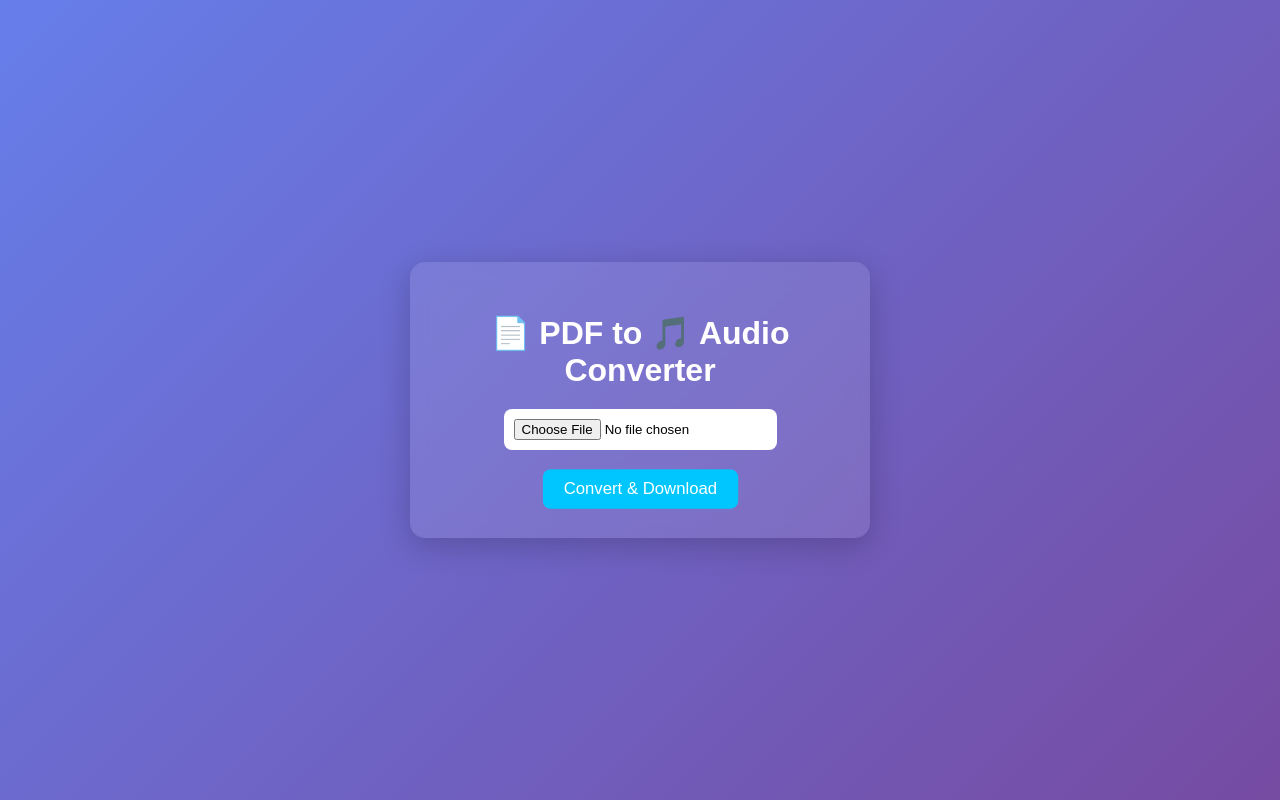
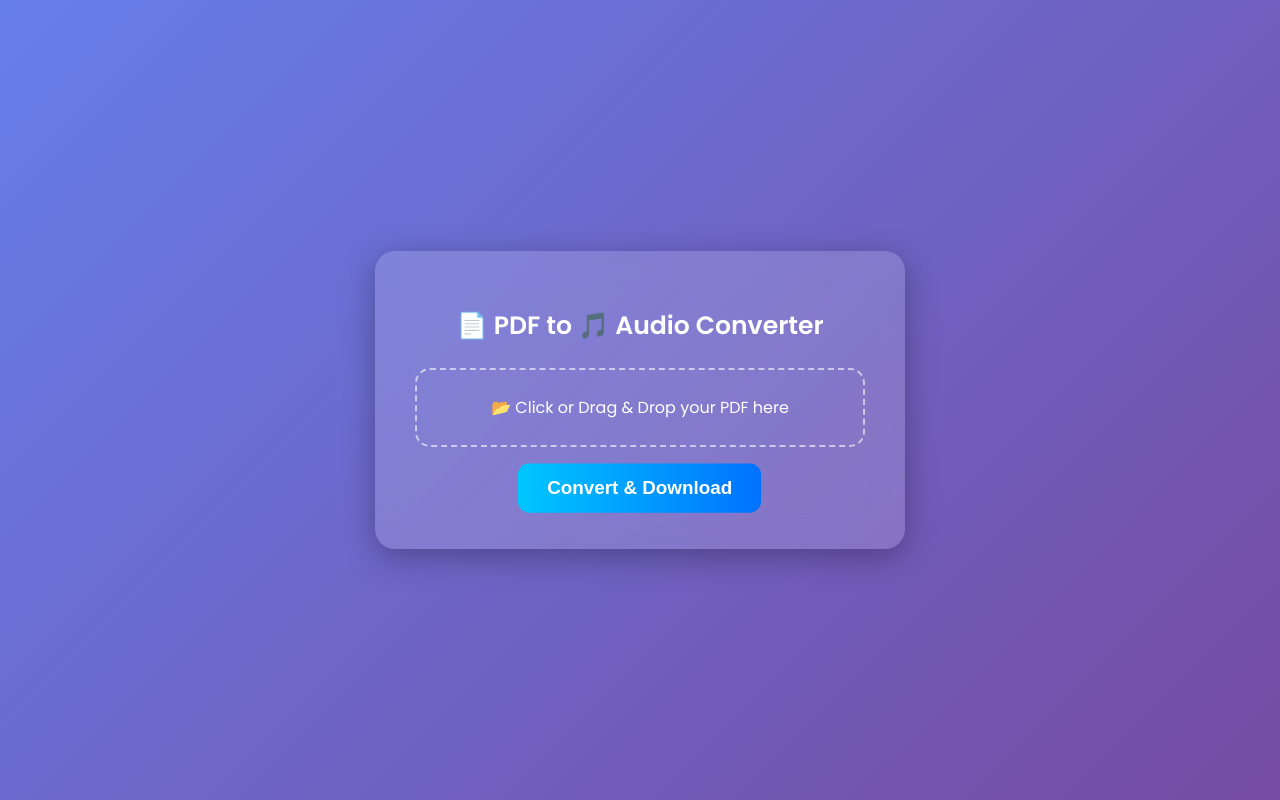
Before and after one commit to Suryanagireddy1/pdf_to_audio_converter, a Flask app: page / in a window 1280 px wide. Run offline with Flask 3, Linux system fonts and the light colour scheme.

Commit message:
small change of css and html

```diff
--- a/pdftoaudio/static/style.css
+++ b/pdftoaudio/static/style.css
@@ -1,5 +1,5 @@
 body {
-    font-family: Arial, sans-serif;
+    font-family: 'Poppins', sans-serif;
     background: linear-gradient(135deg, #667eea, #764ba2);
     color: white;
     text-align: center;
@@ -11,45 +11,130 @@ body {
 }
 
 .container {
-    background: rgba(255,255,255,0.1);
-    padding: 30px;
-    border-radius: 15px;
-    backdrop-filter: blur(10px);
-    box-shadow: 0 8px 32px rgba(0,0,0,0.2);
-    max-width: 400px;
+    background: rgba(255,255,255,0.15);
+    padding: 40px;
+    border-radius: 20px;
+    backdrop-filter: blur(15px);
+    box-shadow: 0 8px 32px rgba(0,0,0,0.3);
+    max-width: 450px;
+    width: 100%;
 }
 
 h1 {
-    margin-bottom: 20px;
+    font-weight: 600;
+    margin-bottom: 25px;
+    font-size: 24px;
 }
 
 .upload-box {
-    margin: 20px 0;
+    padding: 25px;
+    border: 2px dashed rgba(255, 255, 255, 0.6);
+    border-radius: 15px;
+    cursor: pointer;
+    transition: all 0.3s ease-in-out;
 }
 
-input[type="file"] {
-    padding: 10px;
-    background: white;
-    border-radius: 8px;
-    border: none;
-    color: black;
+.upload-box:hover {
+    background: rgba(255,255,255,0.2);
+    transform: scale(1.05);
+}
+
+.upload-label {
+    font-size: 16px;
+    display: block;
+    color: white;
+}
+
+.drag-over {
+    background: rgba(0, 255, 255, 0.2);
+    border-color: cyan;
 }
 
 .btn {
-    padding: 10px 20px;
+    margin-top: 20px;
+    padding: 12px 25px;
     border: none;
-    background: #00c6ff;
+    background: linear-gradient(90deg, #00c6ff, #0072ff);
     color: white;
     font-size: 16px;
-    border-radius: 8px;
+    font-weight: 600;
+    border-radius: 10px;
     cursor: pointer;
-    transition: background 0.3s;
+    transition: all 0.4s ease-in-out;
 }
 
 .btn:hover {
-    background: #0072ff;
+    transform: scale(1.1);
+    background: linear-gradient(90deg, #ff7eb3, #ff758c);
 }
 
 .error {
     color: yellow;
+    margin-bottom: 15px;
+    font-weight: bold;
 }
+.success {
+    color: lightgreen;
+    margin-bottom: 15px;
+    font-weight: bold;
+}
+.success a {
+    color: lightblue;
+    text-decoration: underline;
+}
+.error a {
+    color: orange;
+    text-decoration: underline;
+}
+a {
+    color: white;
+    text-decoration: none;
+}
+a:hover {
+    text-decoration: underline;
+}
+a:visited {
+    color: lightgray;
+}
+
+input[type="file"] {
+    display: none;
+}
+.upload-box .file-name {
+    font-size: 14px;
+    color: #ccc;
+    margin-top: 10px;
+}
+.upload-box .file-name::before {
+    content: "Selected file: ";
+    font-weight: bold;
+}
+.upload-box .file-name.hidden {
+    display: none;
+}
+.upload-box .file-name.visible {
+    display: block;
+}
+.upload-box .file-name.error {
+    color: red;
+}
+.upload-box .file-name.success {
+    color: lightgreen;
+}
+
+@media (max-width: 600px) {
+    body {
+        padding: 20px;
+    }
+    .container {
+        width: 100%;
+        padding: 20px;
+    }
+    h1 {
+        font-size: 20px;
+    }
+    .btn {
+        width: 100%;
+        padding: 15px;
+    }
+}
--- a/pdftoaudio/templates/index.html
+++ b/pdftoaudio/templates/index.html
@@ -2,39 +2,64 @@
 <html lang="en">
 <head>
     <meta charset="UTF-8">
+
+    <!-- Google Search Console Verification -->
     <meta name="google-site-verification" content="GczXDgE04za6Ur-WcnDDVPGxDcJ9gSUD-Kg89RbjjpM" />
+
+    <!-- Responsive Design -->
     <meta name="viewport" content="width=device-width, initial-scale=1.0">
 
+    <!-- Title & SEO -->
     <title>PDF to Audio Converter | Free Online Tool</title>
-
-    <!-- SEO Meta Tags -->
     <meta name="description" content="Convert PDF to audio (MP3) instantly online for free. Listen to your PDFs in seconds without installing software. Works on all devices.">
     <meta name="keywords" content="PDF to Audio, Convert PDF to MP3, Free PDF Reader, PDF to Speech, Text to Speech PDF, Audiobook Generator">
     <meta name="robots" content="index, follow">
 
-    <!-- Google Search Console Verification (replace CONTENT with your code from Google) -->
-    <!-- <meta name="google-site-verification" content="YOUR_VERIFICATION_CODE"> -->
-
-    <!-- Styles -->
+    <!-- Styles & Animations -->
     <link rel="stylesheet" href="{{ url_for('static', filename='style.css') }}">
     <link rel="stylesheet" href="https://cdnjs.cloudflare.com/ajax/libs/animate.css/4.1.1/animate.min.css"/>
+    <link href="https://fonts.googleapis.com/css2?family=Poppins:wght@400;600&display=swap" rel="stylesheet">
 </head>
 <body>
-    <div class="container animate__animated animate__fadeIn">
-        <h1>📄 PDF to 🎵 Audio Converter</h1>
+    <div class="container animate__animated animate__fadeInDown">
+        <h1 class="animate__animated animate__pulse animate__infinite">📄 PDF to 🎵 Audio Converter</h1>
 
         {% if error %}
-            <p class="error">{{ error }}</p>
+            <p class="error animate__animated animate__shakeX">{{ error }}</p>
         {% endif %}
 
-        <form action="/" method="POST" enctype="multipart/form-data">
-            <div class="upload-box">
-                <input type="file" name="pdf_file" accept=".pdf" required>
+        <form action="/" method="POST" enctype="multipart/form-data" class="upload-form">
+            <div class="upload-box animate__animated animate__zoomIn" id="drop-area">
+                <input type="file" name="pdf_file" accept=".pdf" id="fileInput" hidden required>
+                <label for="fileInput" class="upload-label">
+                    📂 Click or Drag & Drop your PDF here
+                </label>
             </div>
-            <button type="submit" class="btn animate__animated animate__pulse animate__infinite">
+            <button type="submit" class="btn animate__animated animate__heartBeat animate__infinite">
                 Convert & Download
             </button>
         </form>
     </div>
+
+    <!-- Drag & Drop Script -->
+    <script>
+        const dropArea = document.getElementById('drop-area');
+        const fileInput = document.getElementById('fileInput');
+
+        dropArea.addEventListener('dragover', (e) => {
+            e.preventDefault();
+            dropArea.classList.add('drag-over');
+        });
+
+        dropArea.addEventListener('dragleave', () => {
+            dropArea.classList.remove('drag-over');
+        });
+
+        dropArea.addEventListener('drop', (e) => {
+            e.preventDefault();
+            dropArea.classList.remove('drag-over');
+            fileInput.files = e.dataTransfer.files;
+        });
+    </script>
 </body>
 </html>
```
